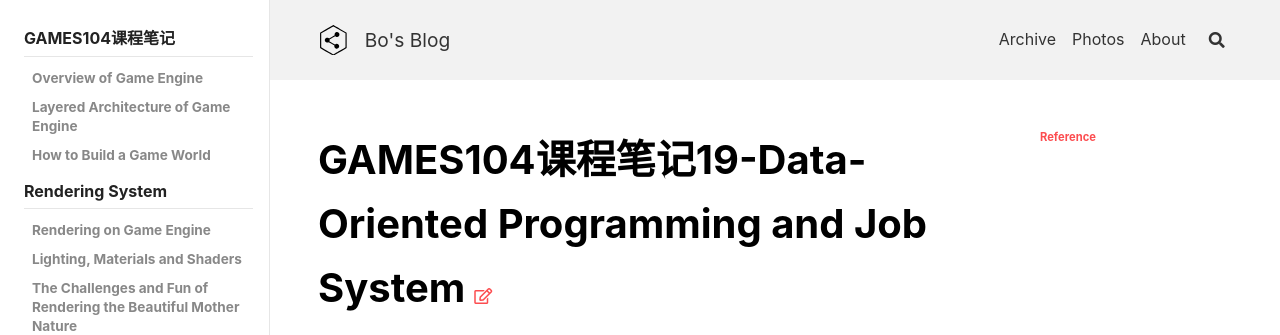
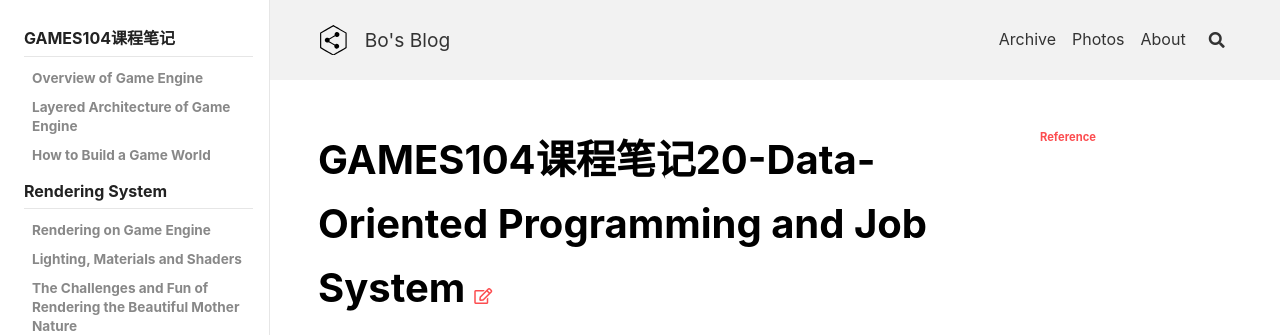
Before and after one commit to peng00bo00/peng00bo00_previous_blog, a Jekyll site: the page built from _posts/2022-08-31-GAMES104-NOTES-20.md, in a window 1280 px wide. Shown: the top 335 px of the page. Built offline with Jekyll 4.4.1, drawn with Linux system fonts in a browser that asks for light colours.

Commit message:
Update 2022-08-31-GAMES104-NOTES-20.md

```diff
--- a/_posts/2022-08-31-GAMES104-NOTES-20.md
+++ b/_posts/2022-08-31-GAMES104-NOTES-20.md
@@ -1,8 +1,8 @@
 ---
 layout: article
-title: GAMES104课程笔记19-Data-Oriented Programming and Job System
+title: GAMES104课程笔记20-Data-Oriented Programming and Job System
 tags: ["GAMES104", "CG"]
-key: GAMES104-19
+key: GAMES104-20
 aside:
   toc: true
 sidebar:
```
